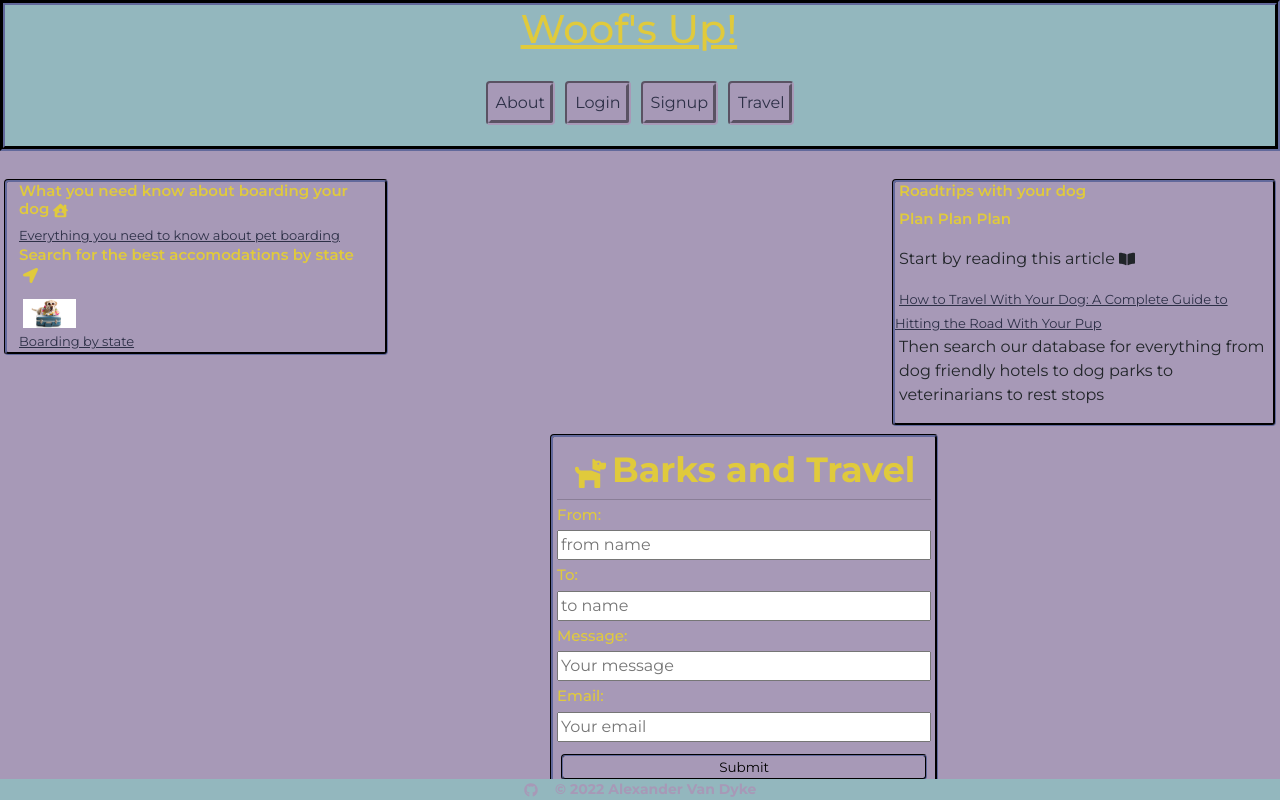
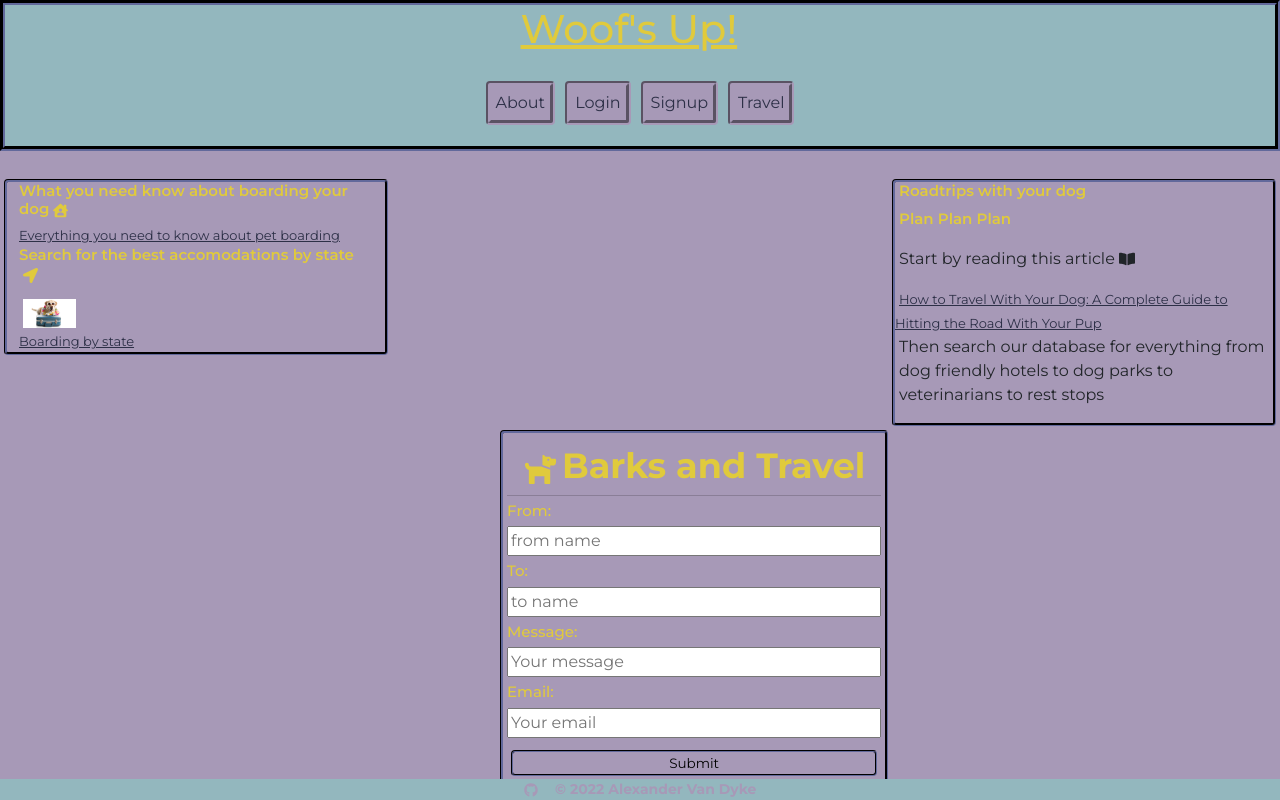
Before and after one commit to AlexandertheGreat491/Woofs_Up, a React (Create React App) app in the folder client/: page /travel in a window 1280 px wide. Built offline with nearby package versions, Linux system fonts and the light colour scheme.

Commit message:
changed left margin on form

```diff
--- a/client/src/components/Travel/index.js
+++ b/client/src/components/Travel/index.js
@@ -36,7 +36,7 @@ const TravelForm = () => {
       <Roadtrips/>
       <form
         id="travelform"
-        className="mt-1 mb-1 travel card d-inline-flex"
+        className="mb-1 travel card d-inline-flex"
         onSubmit={onSubmit}
       >
         <h2 id="bark" className="m-1 card-header">
--- a/client/src/index.css
+++ b/client/src/index.css
@@ -173,7 +173,7 @@ nav a:hover {
 
 /* travel form styling */
 .travel {
-  margin-left: 550px;
+  margin-left: 500px;
 }
 
 #travelform {
```
